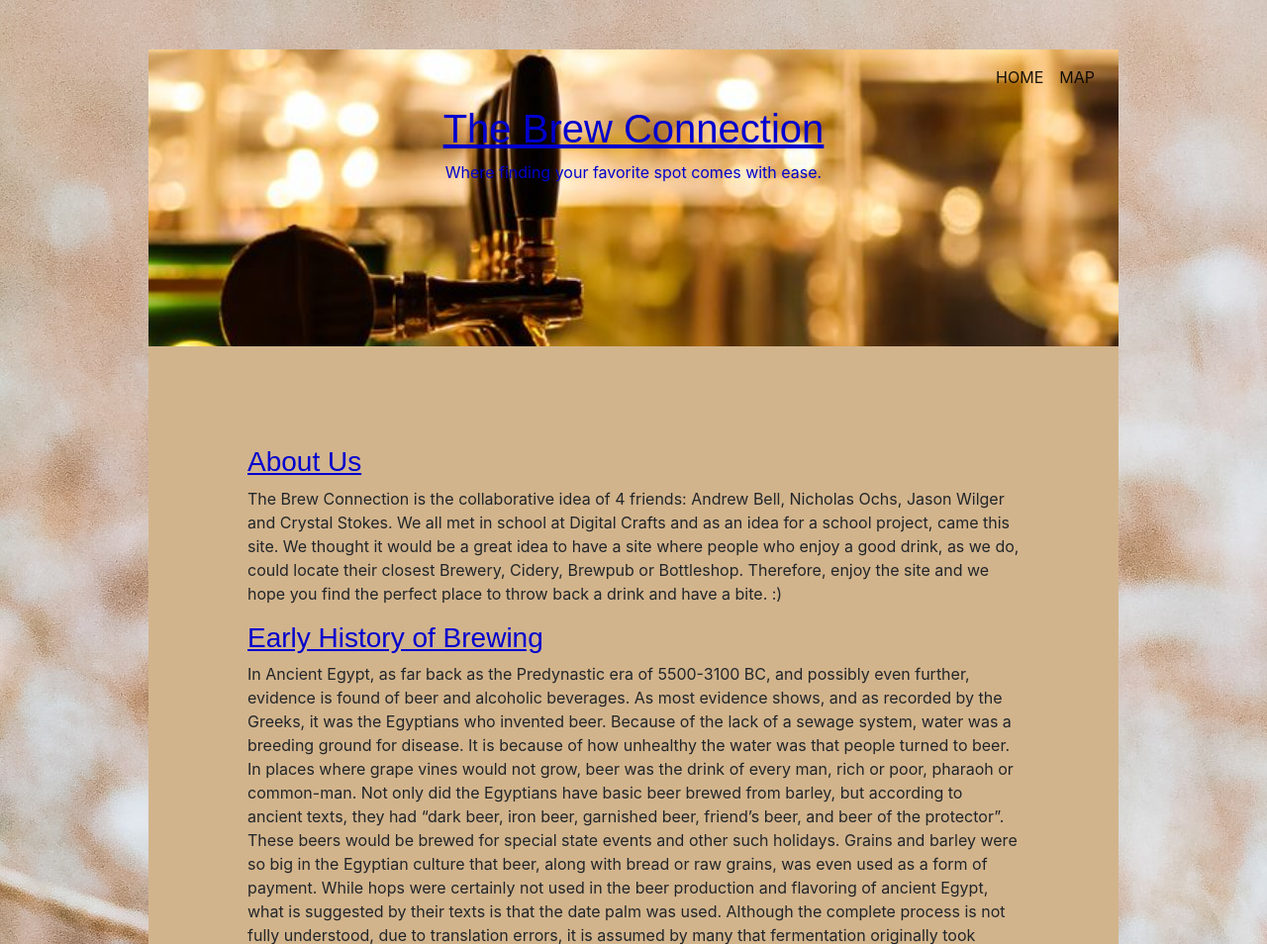
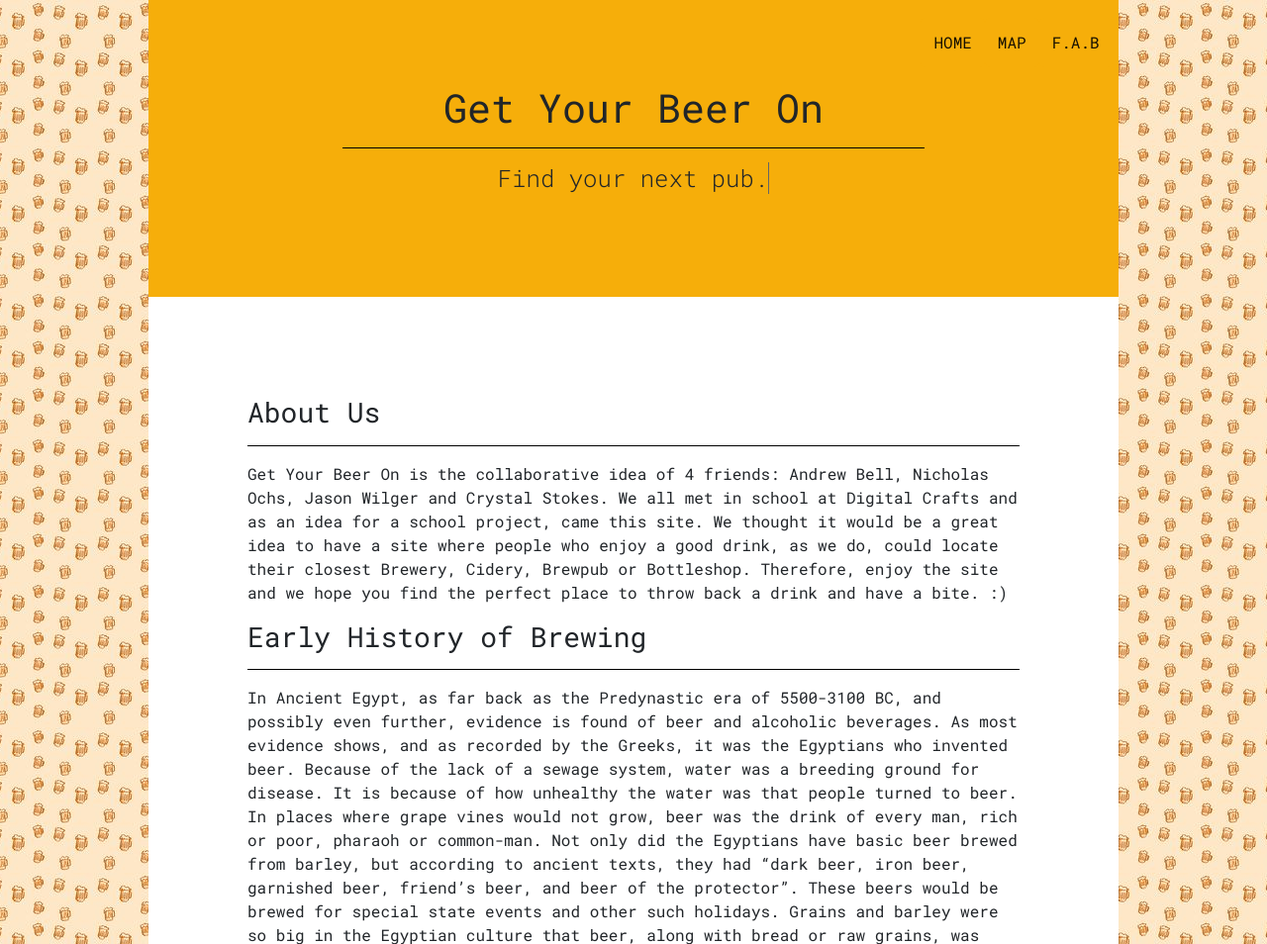
Before and after one commit to fiixed/Get-Your-Beer-On, a PHP site: page / in a window 1280 px wide; the page is wider, and only the part inside the window is pictured. Shown: the top 954 px of that part at 99% size. Run offline with PHP 8.4, Linux system fonts and the light colour scheme.

Commit message:
changed overall style and added more animations

```diff
--- a/css/map.css
+++ b/css/map.css
@@ -1,6 +1,10 @@
 @import url("https://fonts.googleapis.com/css?family=Roboto:300,400,500,700");
 body {
   font-family: "SF Mono", "Roboto Mono", "Menlo", monospace;
+}
+
+hr {
+  border-top: 1px solid black;
 }
 
 .swal-overlay {
@@ -88,6 +92,8 @@ body {
 button {
   background-color: #000;
   color: #fff;
+  margin-top: 10px;
+  margin-bottom: 10px;
 }
 
 #white {
--- a/css/style.css
+++ b/css/style.css
@@ -1,14 +1,48 @@
 html {
-  max-width: 100%;
   padding-left: 150px;
   padding-right: 150px;
-  padding-top: 50px;
-  background-repeat: no-repeat;
-  background-image: url("../images/wheat.jpeg");
+    background: rgb(246, 174, 10) url(/images/beer-pinterest.jpg) repeat 0 0;
+	-webkit-animation: 10s linear 0s normal none infinite animate;
+	-moz-animation: 10s linear 0s normal none infinite animate;
+	-ms-animation: 10s linear 0s normal none infinite animate;
+	-o-animation: 10s linear 0s normal none infinite animate;
+	animation: 10s linear 0s normal none infinite animate;
+
 }
 
+@-webkit-keyframes animate {
+	from {background-position:0 0;}
+	to {background-position: 500px 0;}
+}
+
+@-moz-keyframes animate {
+	from {background-position:0 0;}
+	to {background-position: 500px 0;}
+}
+
+@-ms-keyframes animate {
+	from {background-position:0 0;}
+	to {background-position: 500px 0;}
+}
+
+@-o-keyframes animate {
+	from {background-position:0 0;}
+	to {background-position: 500px 0;}
+}
+
+@keyframes animate {
+	from {background-position:0 0;}
+	to {background-position: 500px 0;}
+}
+/* end html style */
+
+
 body {
-  background-color: tan;
+  font-family: "SF Mono", "Roboto Mono", "Menlo", monospace;
+}
+
+hr {
+  border-top: 1px solid black;
 }
 
 #home-search {
@@ -16,7 +50,7 @@ body {
 }
 
 #header {
-  background-image: url("../images/beertaps.jpg");
+  background-color: rgb(246, 174, 10);
   background-size: 100%;
   min-height: 300px;
   background-repeat: no-repeat;
@@ -28,12 +62,6 @@ body {
   justify-content: flex-end;
 }
 
-.display-4 {
-  font-family: fantasy;
-  color: mediumblue;
-  text-decoration: underline;
-}
-
 #home-main {
   margin: 100px;
 }
@@ -43,15 +71,14 @@ body {
 }
 
 #footer{
-  background-color: #814D30;
+  background-color: rgb(246, 174, 10);
+  margin-bottom: -1%;
 }
 
 .foot-title {
   display: flex;
   justify-content: center;
-  font-family: fantasy;
-  color: mediumblue;
-  text-decoration: underline;
+  font-family: "SF Mono", "Roboto Mono", "Menlo", monospace;
 }
 
 .social {
@@ -64,35 +91,12 @@ body {
   font-size: small;
   display: flex;
   justify-content: center;
-  font-family: fantasy;
-  color: mediumblue;
-  text-decoration: underline;
+  font-family: "SF Mono", "Roboto Mono", "Menlo", monospace;
   padding-top: 15px;
 }
 
-#feedback {
-  margin: 10px;
-}
 
-h3 {
-  font-family: fantasy;
-  color: mediumblue;
-  text-decoration: underline;
-}
-
-
-
-/* animation */
-
-#title {
-  font-family: fantasy;
-  color: mediumblue;
-  text-decoration: underline;
-}
-
-#lead {
-  color: mediumblue;
-}
+/* ---main animation */
 
 #comments {
   margin: 100px;
@@ -102,12 +106,56 @@ h3 {
   margin: 100px;
 }
 
-/* end animation */
+/* title animation */
+#type {
+  font-family: "SF Mono", "Roboto Mono", "Menlo", monospace;
+  font-weight: 200;
+  margin: 0.4em 0;
+}
+#type { font-size: 1.5em; }
+/* end title animation */
+
+/* ---end main animation */
+
 
 /* Set the size of the div element that contains the map */
+
 #map {
   height: 400px;
   /* The height is 400 pixels */
   width: 100%;
   /* The width is the width of the web page */
 }
+
+/* End map content */
+
+
+/* fade effect NAV */
+
+.box-wrap{
+  display:flex;
+  align-items:center;
+  justify-content:center;
+  margin:5%;
+}
+#box{
+  padding: 5px;
+  background-color: rgb(246, 174, 10);
+  width:100%;
+  border-radius:5px;
+  transition:.2s all;
+}
+.box-wrap:hover #box{
+  filter:blur(2px);
+  opacity:.5;
+  transform: scale(.98);
+  box-shadow:none;
+}
+.box-wrap:hover #box:hover{
+  transform:scale(1);
+  filter:blur(0px);
+  opacity:1;
+  box-shadow:0 8px 20px 0px rgba(0,0,0,0.50);
+}
+
+/* end fade effect NAV */
--- a/index.html
+++ b/index.html
@@ -4,7 +4,7 @@
     <meta charset="UTF-8" />
     <meta name="viewport" content="width=device-width, initial-scale=1.0" />
 
-    <title>The Brew Connection</title>
+    <title>Get Your Beer On</title>
     <link rel="apple-touch-icon" sizes="180x180" href="images/favicon_io/apple-touch-icon.png">
     <link rel="icon" type="image/png" sizes="32x32" href="images/favicon_io/favicon-32x32.png">
     <link rel="icon" type="image/png" sizes="16x16" href="images/favicon_io/favicon-16x16.png">
@@ -26,6 +26,10 @@
     rel="stylesheet"
     href="https://cdnjs.cloudflare.com/ajax/libs/animate.css/4.1.1/animate.min.css"
     />
+    <link
+      href="https://fonts.googleapis.com/css2?family=Roboto+Mono:ital,wght@0,300;0,400;0,700;1,400&display=swap"
+      rel="stylesheet"
+    />
     <!-- end style -->
 
   </head>
@@ -36,27 +40,54 @@
         <nav class="navbar navbar-expand-lg navbar-light">
           <div id="menu" class="collapse navbar-collapse" id="navbarNav">
             <ul class="navbar-nav">
-              <li class="nav-item active">
+              <div class="box-wrap">
+              <li id="box" class="nav-item active">
                 <a class="nav-link" href="index.html">HOME<span class="sr-only">(current)</span></a>
               </li>
-              <li class="nav-item active">
+              <li id="box"class="nav-item active">
                 <a class="nav-link" href="map.html">MAP</a>
               </li>
-          </div>
+              <li id="box" class="nav-item active">
+                <a class="nav-link" href="findBeer.html">F.A.B</a>
+              </li>
         </nav>
-        <h1 id="title" class="animate__animated animate__backInDown">The Brew Connection</h1>
-        <p id="lead" class="animate__animated animate__backInDown">Where finding your favorite spot comes with ease.</p>
+        <h1 id="title" class="animate__animated animate__backInDown">Get Your Beer On</h1>
+        <hr style="width: 60%;">
+        <div id="lead" class="animate__animated animate__backInDown">
+          <h3 id="type">Find your next
+            <span
+            class="txt-rotate"
+            data-period="2000"
+            data-rotate='[ "brewery.", "pub.", "favorite drink.", "next good night." ]'></span>
+            </h3>
+        </div>
       </div>
       <!-- end header -->
+
+
+
+
+      <!-- test -->
+      <!-- <h1 id="type">Find your
+      <span
+      class="txt-rotate"
+      data-period="2000"
+      data-rotate='[ "brewery.", "pub.", "favorite drink.", "next good night." ]'></span>
+      </h1> -->
+      <!-- test -->
+
+
 
         <!-- main content -->
         <div id="home-main" class="animate__animated animate__fadeInLeft">
           <h3>About Us</h3>
-          <p>The Brew Connection is the collaborative idea of 4 friends: Andrew Bell, Nicholas Ochs, Jason Wilger and Crystal Stokes.
+          <hr>
+          <p>Get Your Beer On is the collaborative idea of 4 friends: Andrew Bell, Nicholas Ochs, Jason Wilger and Crystal Stokes.
             We all met in school at Digital Crafts and as an idea for a school project, came this site. We thought it would be a great idea to have a site where people who enjoy a good drink, as we do, could locate their closest Brewery, Cidery, Brewpub or Bottleshop.
             Therefore, enjoy the site and we hope you find the perfect place to throw back a drink and have a bite. :&#41
           </p>
           <h3>Early History of Brewing</h3>
+          <hr>
           <p>In Ancient Egypt, as far back as the Predynastic era of 5500-3100 BC, and possibly even further, evidence is found of beer and alcoholic beverages. As most evidence shows, and as recorded by the Greeks, it was the Egyptians who invented beer.
             Because of the lack of a sewage system, water was a breeding ground for disease. It is because of how unhealthy the water was that people turned to beer. In places where grape vines would not grow, beer was the drink of every man, rich or poor, pharaoh or common-man.
             Not only did the Egyptians have basic beer brewed from barley, but according to ancient texts, they had “dark beer, iron beer, garnished beer, friend’s beer, and beer of the protector”. These beers would be brewed for special state events and other such holidays.
@@ -75,8 +106,8 @@
   <!-- footer -->
   <div id="footer" class="jumbotron jumbotron-fluid">
     <div class="container">
-      <a href="index.html"><h1 class="foot-title">The Brew Connection</h1>
-      </a>
+      <h1 class="foot-title">Get Your Beer On</h1>
+      <hr style="width: 60%;">
       <div class="social">
         <a href="https://twitter.com/?lang=en"><img src="https://img.icons8.com/dotty/80/000000/twitter.png" alt="twitter"/>
         </a>
@@ -85,7 +116,8 @@
         <a href="https://www.facebook.com/"><img src="https://img.icons8.com/dotty/80/000000/facebook-new.png" alt="facebook"/>
         </a>
     </div>
-    <div class="copyright"> ©2020 The Brew Connection. All Rights Reserved</div>
+    <hr style="width: 60%;">
+    <div class="copyright"> ©2020 Get Your Beer On. All Rights Reserved</div>
   </div>
   <!-- end footer -->
 
--- a/scripts/script.js
+++ b/scripts/script.js
@@ -23,3 +23,63 @@ new Promise((resolve, reject) => {
     // end delayed elements
 
 // end animation
+
+// type animation
+
+var TxtRotate = function(el, toRotate, period) {
+  this.toRotate = toRotate;
+  this.el = el;
+  this.loopNum = 0;
+  this.period = parseInt(period, 10) || 2000;
+  this.txt = '';
+  this.tick();
+  this.isDeleting = false;
+};
+
+TxtRotate.prototype.tick = function() {
+  var i = this.loopNum % this.toRotate.length;
+  var fullTxt = this.toRotate[i];
+
+  if (this.isDeleting) {
+    this.txt = fullTxt.substring(0, this.txt.length - 1);
+  } else {
+    this.txt = fullTxt.substring(0, this.txt.length + 1);
+  }
+
+  this.el.innerHTML = '<span class="wrap">'+this.txt+'</span>';
+
+  var that = this;
+  var delta = 300 - Math.random() * 100;
+
+  if (this.isDeleting) { delta /= 2; }
+
+  if (!this.isDeleting && this.txt === fullTxt) {
+    delta = this.period;
+    this.isDeleting = true;
+  } else if (this.isDeleting && this.txt === '') {
+    this.isDeleting = false;
+    this.loopNum++;
+    delta = 500;
+  }
+
+  setTimeout(function() {
+    that.tick();
+  }, delta);
+};
+
+window.onload = function() {
+  var elements = document.getElementsByClassName('txt-rotate');
+  for (var i=0; i<elements.length; i++) {
+    var toRotate = elements[i].getAttribute('data-rotate');
+    var period = elements[i].getAttribute('data-period');
+    if (toRotate) {
+      new TxtRotate(elements[i], JSON.parse(toRotate), period);
+    }
+  }
+  // INJECT CSS
+  var css = document.createElement("style");
+  css.type = "text/css";
+  css.innerHTML = ".txt-rotate > .wrap { border-right: 0.08em solid #666 }";
+  document.body.appendChild(css);
+};
+// end type animation
```
Also changed, not shown: findBeer.html (+25 -8 lines), map.html (+18 -4 lines), images/beer-pinterest.jpg (added), 1 other file.
